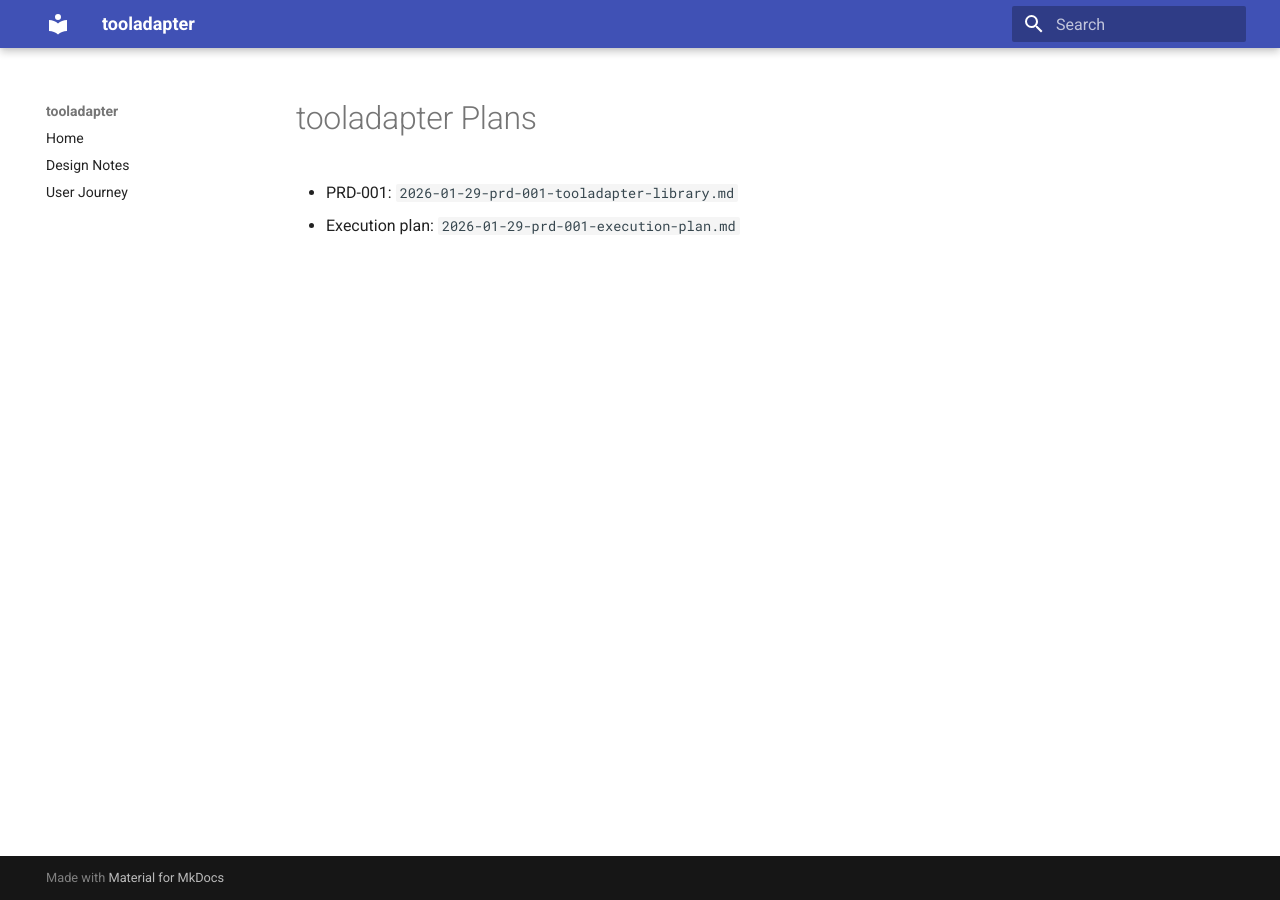
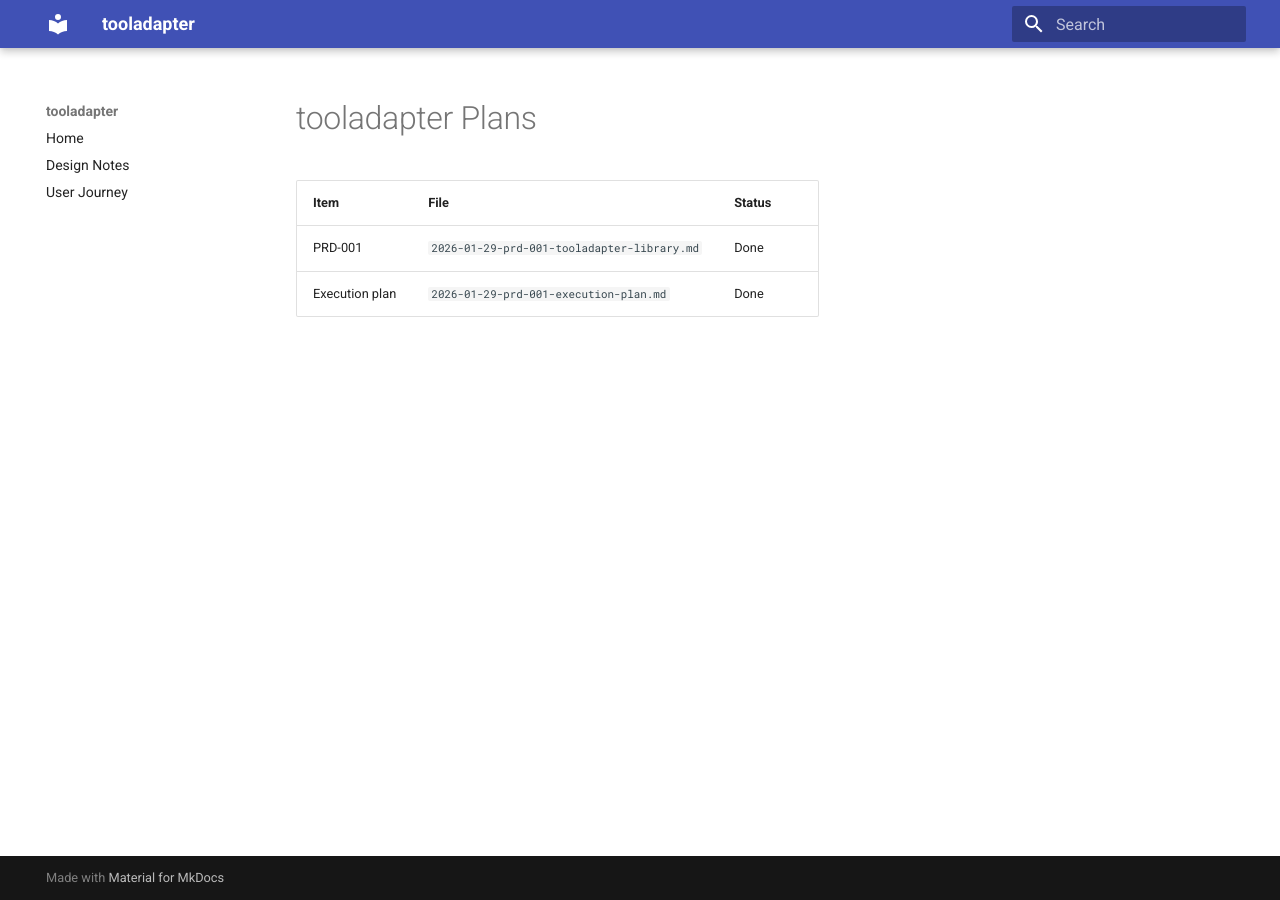
Before and after one commit to jonwraymond/tooladapter, an MkDocs documentation site: the page built from docs/plans/README.md, in a window 1280 px wide. Built offline with MkDocs 1.6.1 and Material for MkDocs 9.7.7, drawn with Linux system fonts in a browser that asks for light colours.

Commit message:
docs(tooladapter): mark PRD complete

```diff
--- a/docs/plans/README.md
+++ b/docs/plans/README.md
@@ -1,4 +1,6 @@
 # tooladapter Plans
 
-- PRD-001: `2026-01-29-prd-001-tooladapter-library.md`
-- Execution plan: `2026-01-29-prd-001-execution-plan.md`
+| Item | File | Status |
+| --- | --- | --- |
+| PRD-001 | `2026-01-29-prd-001-tooladapter-library.md` | Done |
+| Execution plan | `2026-01-29-prd-001-execution-plan.md` | Done |
```
